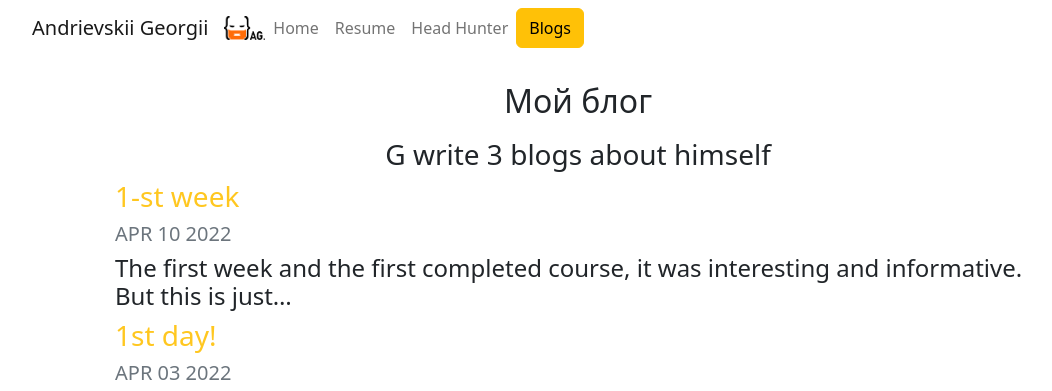
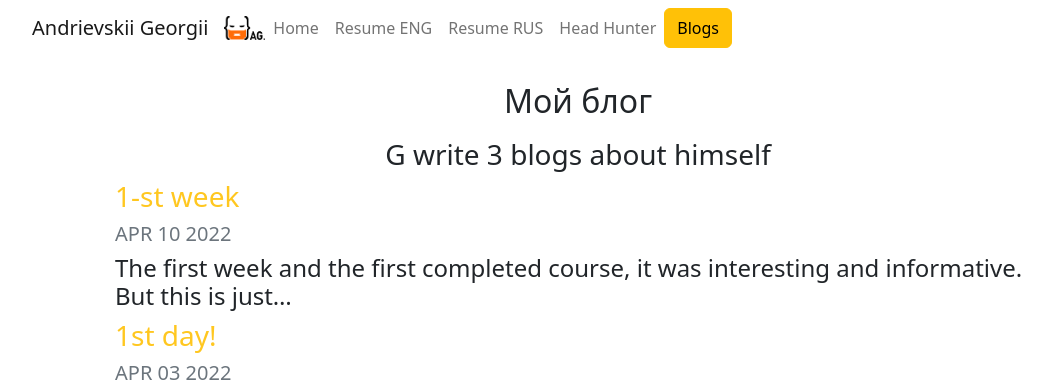
Before and after one commit to bot2sai/django_portfolio, a Django app: page /blog/ in a window 1280 px wide. Shown: the top 391 px of the page, without its empty margins (62-1114 px from the left). Run offline with Django 4.2, Linux system fonts and the light colour scheme; data comes from the database, SQL or seed files in the repository.

Commit message:
редактирования резюме

```diff
--- a/portfolio/templates/portfolio/base.html
+++ b/portfolio/templates/portfolio/base.html
@@ -21,7 +21,8 @@
           <div class="collapse navbar-collapse" id="navbarNavAltMarkup">
             <div class="navbar-nav">
               <a class="nav-link" href="{% url 'home' %}">Home</a>
-              <a class="nav-link" href="https://hh.ru/resume/37a7adceff09d96ae40039ed1f6a5145545247">Resume</a> <!-- {% static 'portfolio/Резюме. Андриевский.docx' %} -->
+              <a class="nav-link" href="{% static 'portfolio/Andrievskii_Georgii_cv(eng).pdf' %}"> Resume ENG </a>
+              <a class="nav-link" href="{% static 'portfolio/Andrievskii_Georgii_cv(rus).pdf' %}"> Resume RUS </a>
               <a class="nav-link" href="https://hh.ru/resume/37a7adceff09d96ae40039ed1f6a5145545247">Head Hunter</a>
               <a  class=" btn btn-warning" href="{% url 'blog:all_blogs' %}">Blogs</a>
             </div>
```
Also changed, not shown: 2 other files.
